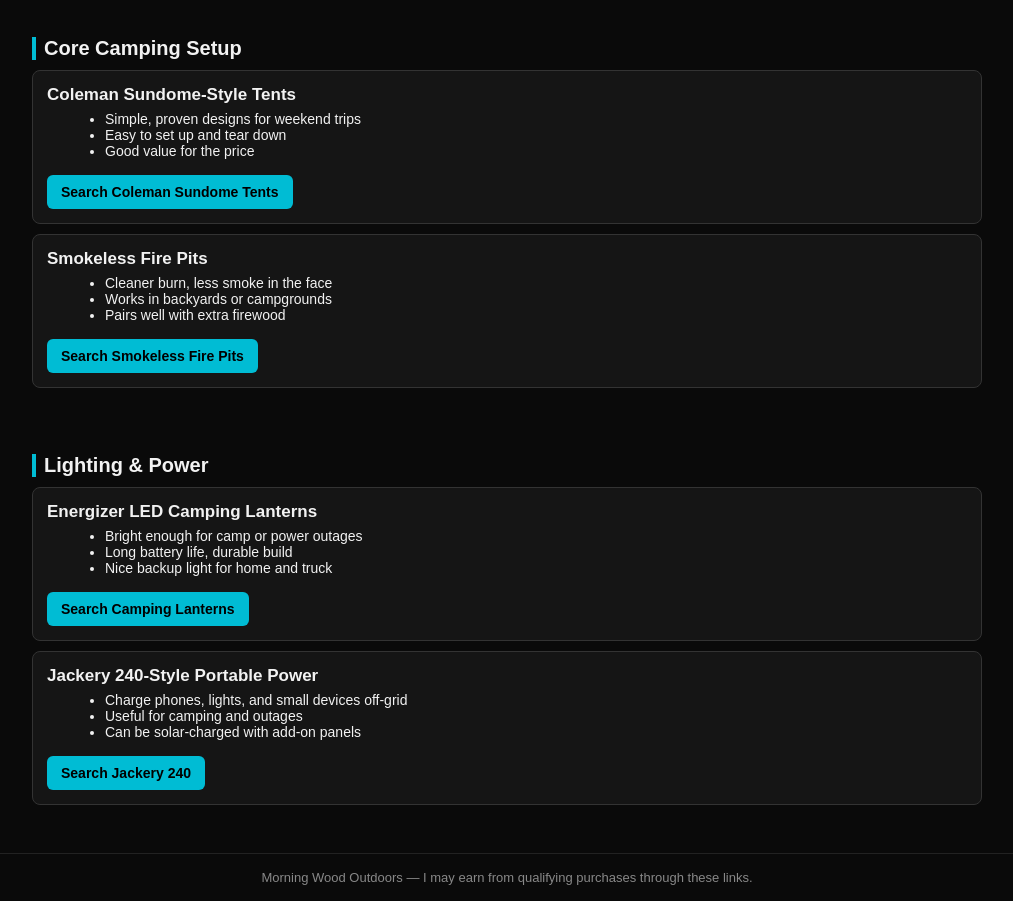
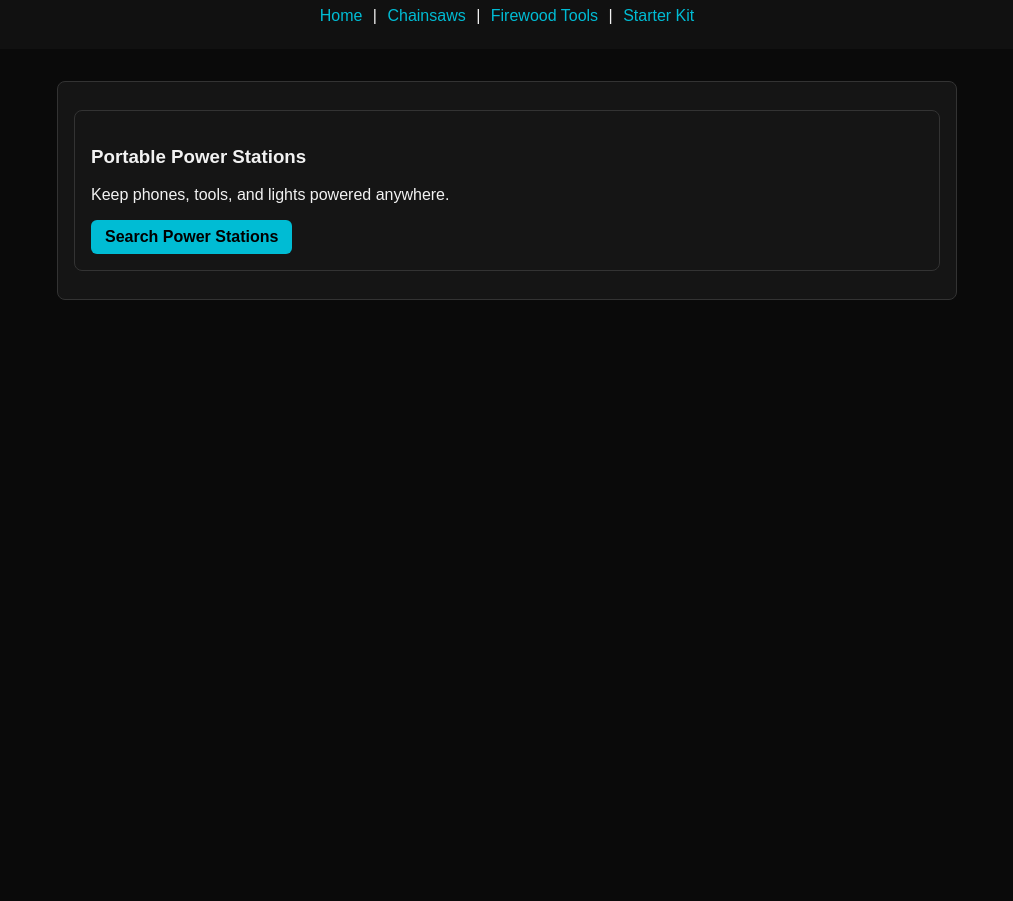
Before and after one commit to Man3ater/morningwoodoutdoors, a plain HTML site: page Camping-gear.html in a window 1280 px wide. Shown: the part 97-998 px from the top of the page, without its empty margins (133-1146 px from the left). After the commit the page ends 800 px from the top, so only its background shows below. Drawn offline with Linux system fonts and the light colour scheme.

Commit message:
Update Camping-gear.html

```diff
--- a/Camping-gear.html
+++ b/Camping-gear.html
@@ -3,22 +3,17 @@
 <head>
 <meta charset="UTF-8" />
 <meta name="viewport" content="width=device-width, initial-scale=1.0" />
-  <title>Camping & Outdoor Gear | Morning Wood Outdoors</title>
+<title>Camping Gear | Morning Wood Outdoors</title>
 <style>
   body { margin:0; padding:0; background:#0a0a0a; color:#f2f2f2; font-family:Arial,sans-serif; }
-    header { text-align:center; padding:24px 15px; background:#111; }
-    h1 { margin:0; font-size:26px; }
-    nav a { color:#00bcd4; margin:0 6px; font-size:14px; text-decoration:none; }
+  header { text-align:center; padding:24px; background:#111; }
+  nav a { color:#00bcd4; margin:0 6px; text-decoration:none; }
   nav a:hover { text-decoration:underline; }
-    .section { padding:20px 15px; max-width:950px; margin:auto; }
-    h2 { border-left:4px solid #00bcd4; padding-left:8px; font-size:20px; margin-bottom:10px; }
-    .card { background:#151515; border:1px solid #333; border-radius:8px; padding:14px; margin:10px 0; }
-    .card h3 { margin:0 0 6px 0; font-size:17px; }
-    .card p { margin:5px 0 8px 0; font-size:14px; color:#ccc; }
-    ul { margin:5px 0 10px 18px; font-size:14px; }
-    a.button { display:inline-block; margin-top:6px; padding:9px 14px; background:#00bcd4; color:#000; text-decoration:none; font-weight:bold; border-radius:6px; font-size:14px; }
-    a.button:hover { filter:brightness(1.07); }
-    footer { text-align:center; padding:16px; color:#888; font-size:13px; border-top:1px solid #222; margin-top:18px; }
+  .section { padding:20px; max-width:900px; margin:auto; }
+  .card { background:#151515; padding:16px; border:1px solid #333;
+          margin:12px 0; border-radius:8px; }
+  a.button { background:#00bcd4; padding:8px 14px; color:#000; border-radius:6px;
+             display:inline-block; text-decoration:none; font-weight:bold; }
 </style>
 </head>
 <body>
@@ -29,70 +24,17 @@
     <a href="index.html">Home</a> |
     <a href="chainsaws.html">Chainsaws</a> |
     <a href="firewood-tools.html">Firewood Tools</a> |
-    <a href="camping-gear.html">Camping Gear</a> |
     <a href="starter-kit.html">Starter Kit</a>
   </nav>
 </header>
 
-<div class="section">
-  <h2>Core Camping Setup</h2>
-
-  <div class="card">
-    <h3>Coleman Sundome-Style Tents</h3>
-    <ul>
-      <li>Simple, proven designs for weekend trips</li>
-      <li>Easy to set up and tear down</li>
-      <li>Good value for the price</li>
-    </ul>
-    <a class="button" href="https://www.amazon.com/s?k=coleman+sundome+tent&tag=robynpv-20" target="_blank">
-      Search Coleman Sundome Tents
-    </a>
-  </div>
-
-  <div class="card">
-    <h3>Smokeless Fire Pits</h3>
-    <ul>
-      <li>Cleaner burn, less smoke in the face</li>
-      <li>Works in backyards or campgrounds</li>
-      <li>Pairs well with extra firewood</li>
-    </ul>
-    <a class="button" href="https://www.amazon.com/s?k=smokeless+fire+pit&tag=robynpv-20" target="_blank">
-      Search Smokeless Fire Pits
-    </a>
-  </div>
-</div>
-
-<div class="section">
-  <h2>Lighting & Power</h2>
-
-  <div class="card">
-    <h3>Energizer LED Camping Lanterns</h3>
-    <ul>
-      <li>Bright enough for camp or power outages</li>
-      <li>Long battery life, durable build</li>
-      <li>Nice backup light for home and truck</li>
-    </ul>
-    <a class="button" href="https://www.amazon.com/s?k=energizer+led+camping+lantern&tag=robynpv-20" target="_blank">
-      Search Camping Lanterns
-    </a>
-  </div>
-
-  <div class="card">
-    <h3>Jackery 240-Style Portable Power</h3>
-    <ul>
-      <li>Charge phones, lights, and small devices off-grid</li>
-      <li>Useful for camping and outages</li>
-      <li>Can be solar-charged with add-on panels</li>
-    </ul>
-    <a class="button" href="https://www.amazon.com/s?k=jackery+240+portable+power+station&tag=robynpv-20" target="_blank">
-      Search Jackery 240
-    </a>
-  </div>
-</div>
-
-<footer>
-  Morning Wood Outdoors — I may earn from qualifying purchases through these links.
-</footer>
+<div class="section"><div class="card"><div class="card">
+    <h3>Portable Power Stations</h3>
+    <p>Keep phones, tools, and lights powered anywhere.</p>
+    <a class="button"
+      href="https://www.amazon.com/s?k=portable+power+station&tag=robynpv-20"
+      target="_blank">Search Power Stations</a>
+  </div></div>
 
 </body>
 </html>
```
Lines whose indentation alone changed are shown as unchanged.
